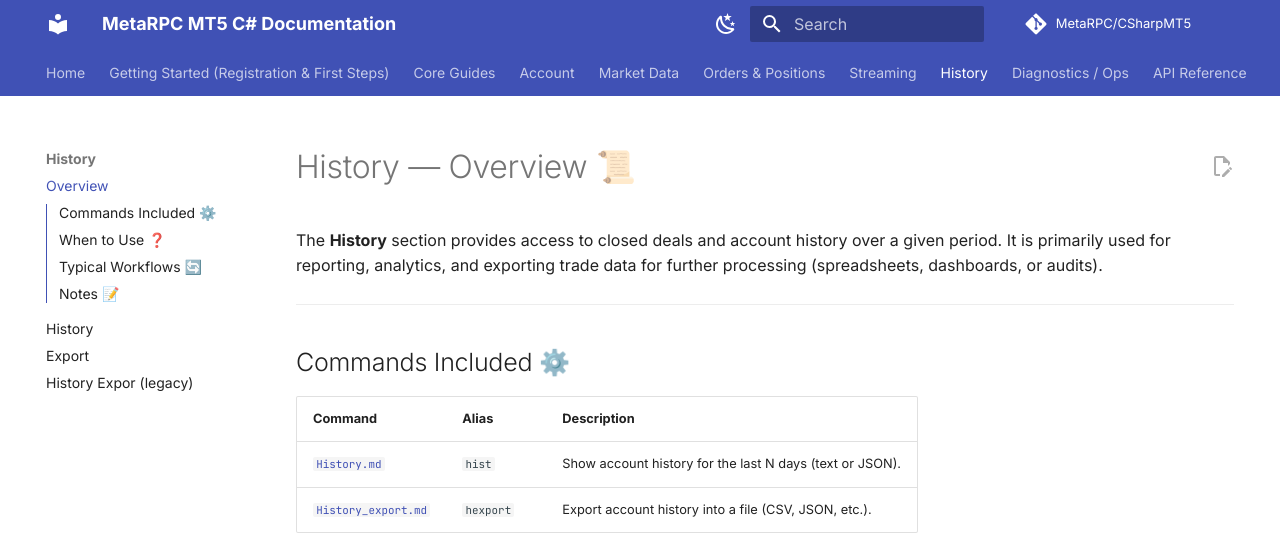
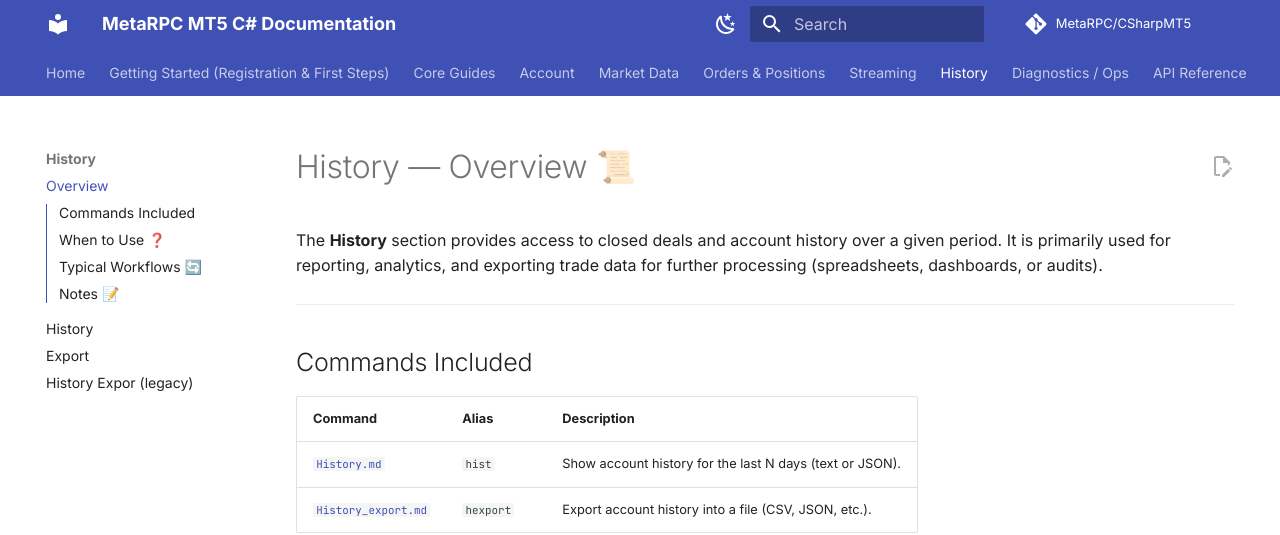
Before and after one commit to MetaRPC/CSharpMT5, an MkDocs documentation site: the page built from docs/History/History_Overview.md, in a window 1280 px wide and 900 px high. Shown: the top 535 px of the window. Built offline with MkDocs 1.6.1 and Material for MkDocs 9.7.7, drawn with Linux system fonts in a browser that asks for light colours; comment, search, counter and statistics services are not loaded.

```diff
--- a/docs/History/History_Overview.md
+++ b/docs/History/History_Overview.md
@@ -4,7 +4,7 @@ The **History** section provides access to closed deals and account history over
 
 ---
 
-## Commands Included ⚙️
+## Commands Included
 
 | Command                                    | Alias     | Description                                              |
 | ------------------------------------------ | --------- | -------------------------------------------------------- |
```
